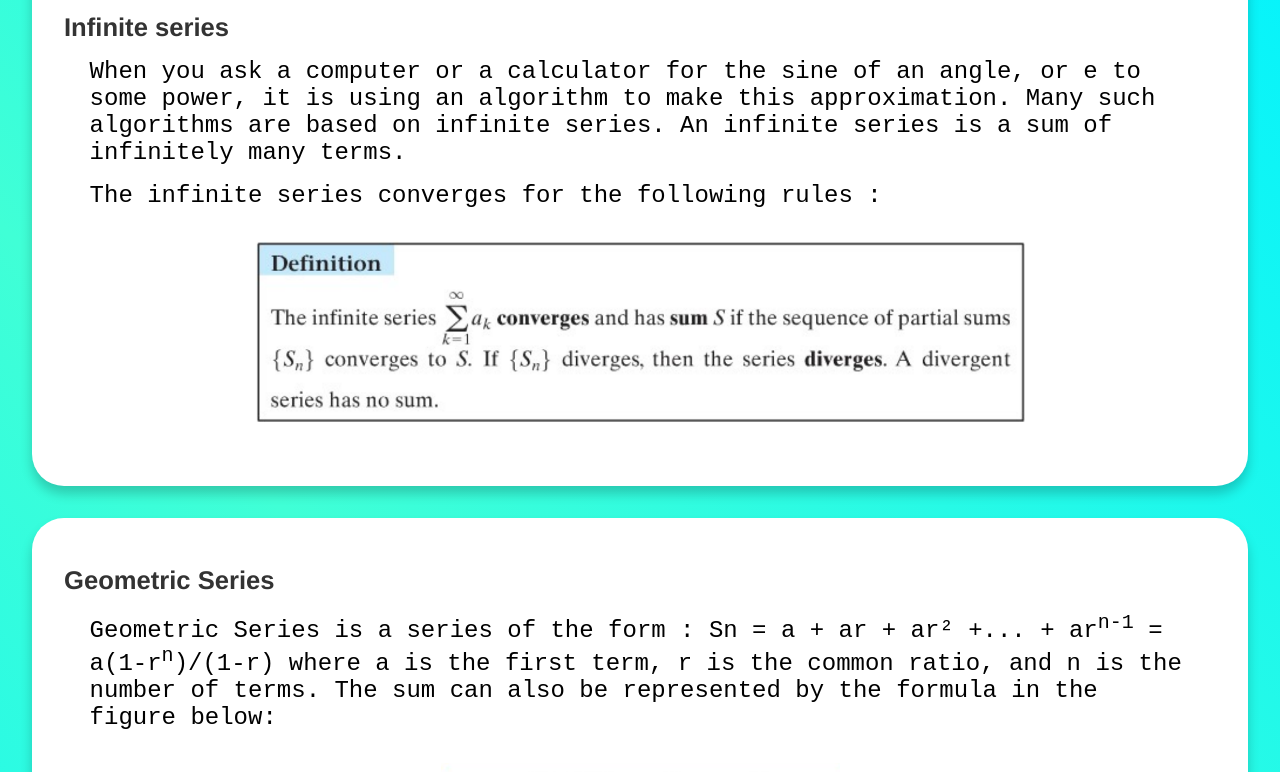
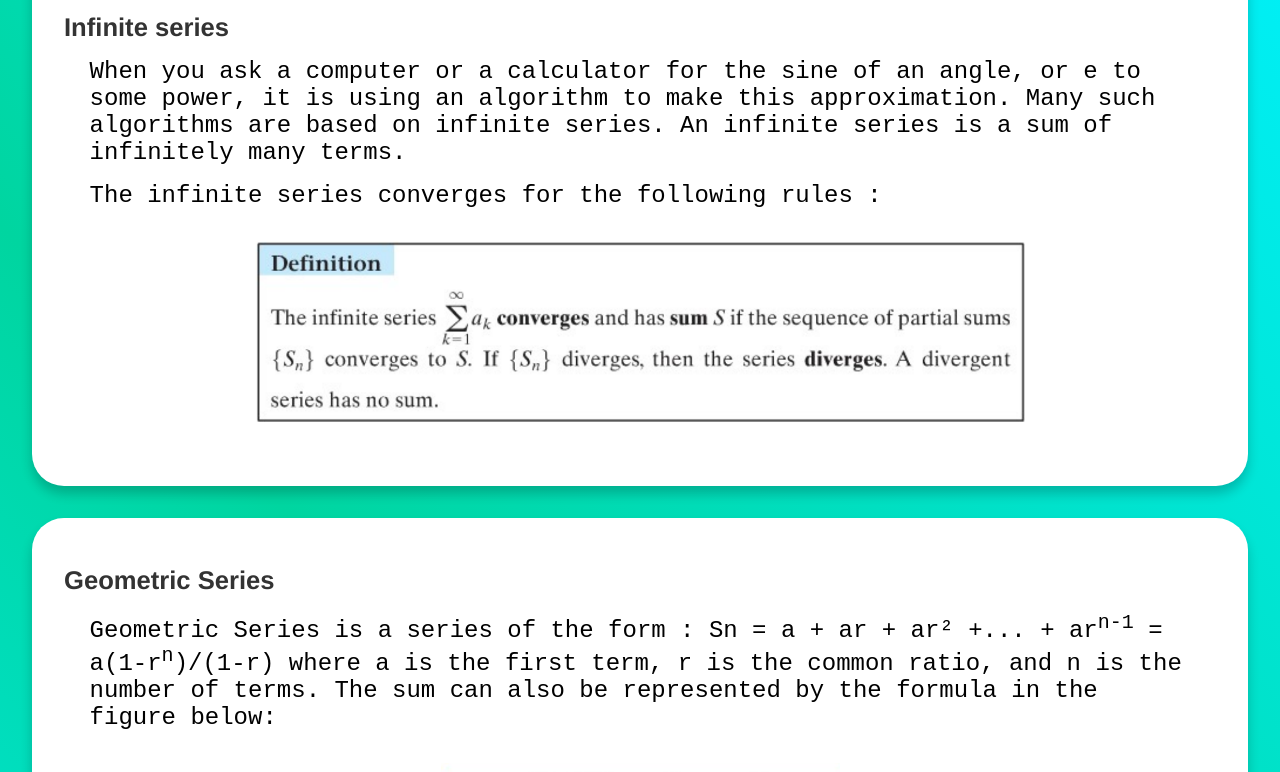
Before and after one commit to venator69/calviz, a plain HTML site: page UTS/derivative.html in a window 1280 px wide. Shown: the part 204-976 px from the top of the page. Drawn offline with nearby package versions, Linux system fonts and the light colour scheme.

Commit message:
fix styling

```diff
--- a/UTS/derivative.html
+++ b/UTS/derivative.html
@@ -11,7 +11,7 @@
       body {
       margin: 0;
       font-family: 'Franklin Gothic Medium', 'Arial Narrow', Arial, sans-serif;
-      background: linear-gradient(45deg, #40ffd6, #00f2ff,#40ffd6, #00f2ff);
+      background: linear-gradient(45deg, #00d5a0, #00f2ff,#00d5a0, #00f2ff);
       }
 
       .topnav {
```
